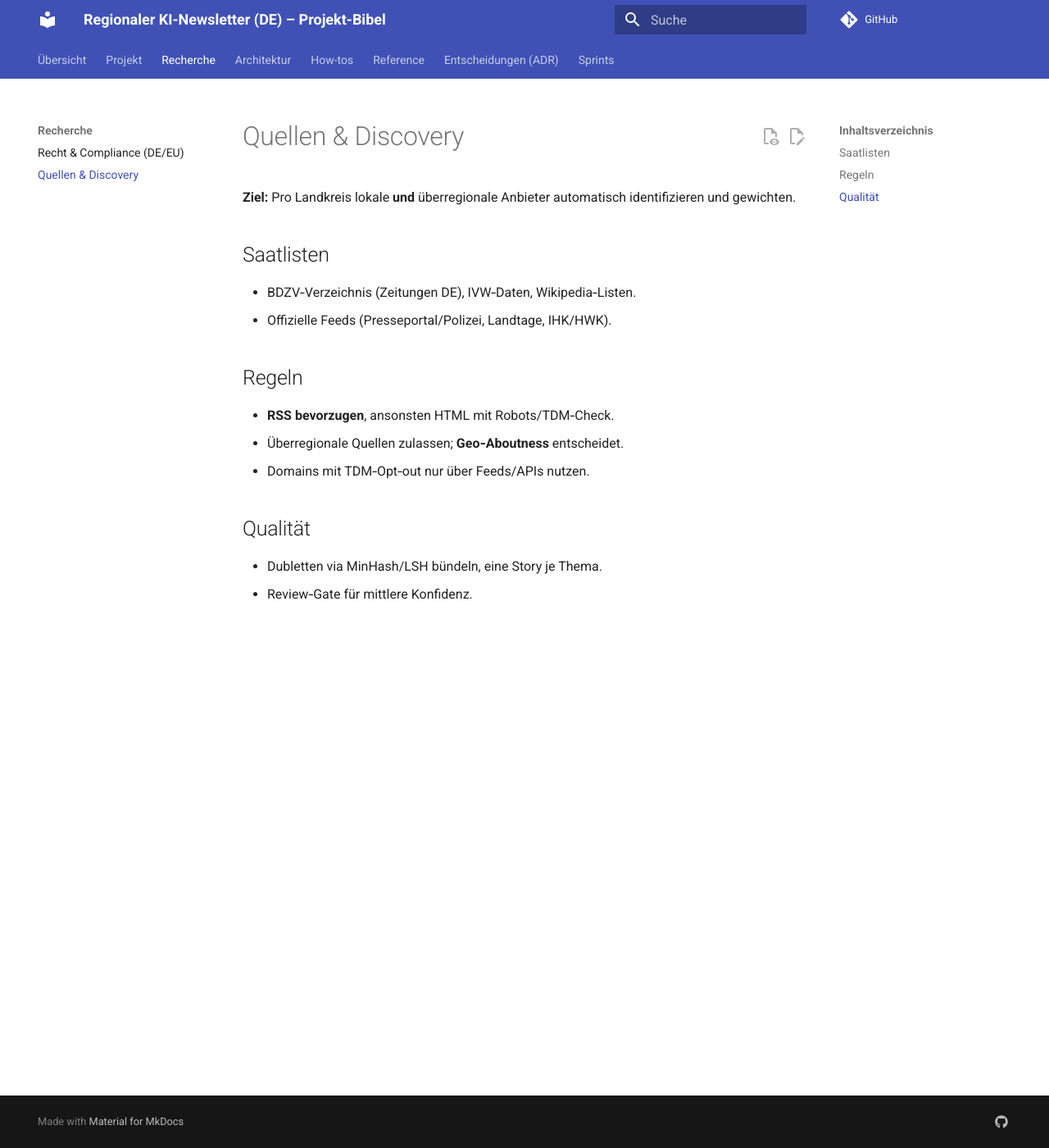
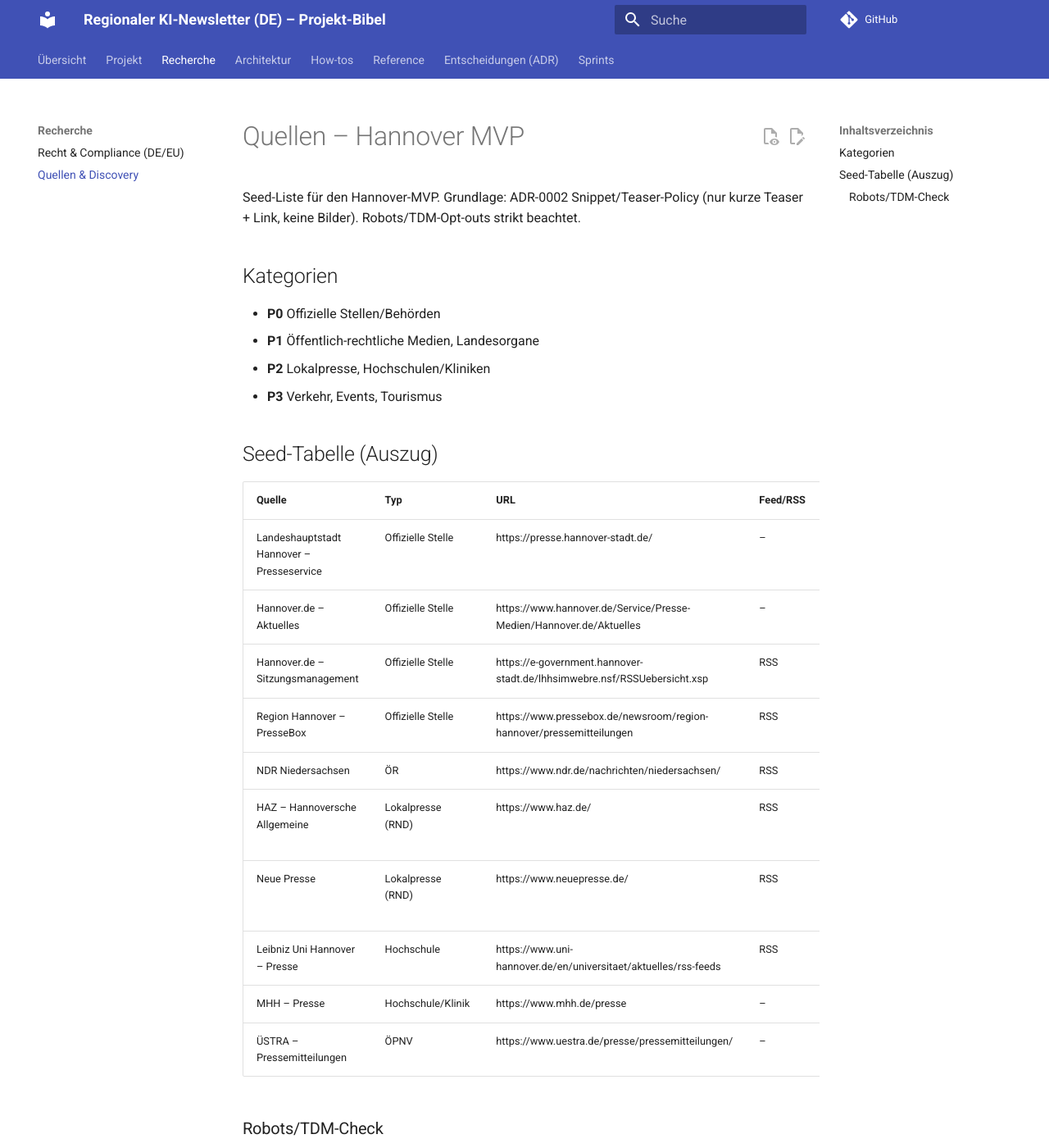
Before and after one commit to timrost/newsletter-bibel, an MkDocs documentation site: the page built from docs/research/quellen.md, in a window 1280 px wide and 1400 px high. Shown: the whole window at 82% size. Built offline with MkDocs 1.6.1 and Material for MkDocs 9.7.7, drawn with Linux system fonts in a browser that asks for light colours; comment, search, counter and statistics services are not loaded; some of the changed text lies outside the part shown.

Commit message:
Add Hannover MVP Deliverables

```diff
--- a/docs/research/quellen.md
+++ b/docs/research/quellen.md
@@ -1,16 +1,31 @@
-# Quellen & Discovery
+# Quellen – Hannover MVP
 
-**Ziel:** Pro Landkreis lokale **und** überregionale Anbieter automatisch identifizieren und gewichten.
+Seed-Liste für den Hannover-MVP. Grundlage: ADR-0002 Snippet/Teaser-Policy (nur kurze Teaser + Link, keine Bilder). Robots/TDM-Opt-outs strikt beachtet.
 
-## Saatlisten
-- BDZV‑Verzeichnis (Zeitungen DE), IVW‑Daten, Wikipedia‑Listen.
-- Offizielle Feeds (Presseportal/Polizei, Landtage, IHK/HWK).
+## Kategorien
+- **P0** Offizielle Stellen/Behörden
+- **P1** Öffentlich-rechtliche Medien, Landesorgane
+- **P2** Lokalpresse, Hochschulen/Kliniken
+- **P3** Verkehr, Events, Tourismus
 
-## Regeln
-- **RSS bevorzugen**, ansonsten HTML mit Robots/TDM‑Check.
-- Überregionale Quellen zulassen; **Geo‑Aboutness** entscheidet.
-- Domains mit TDM‑Opt‑out nur über Feeds/APIs nutzen.
+## Seed-Tabelle (Auszug)
+| Quelle | Typ | URL | Feed/RSS | Robots/TDM | Priorität | Policy |
+|--------|-----|-----|----------|------------|-----------|--------|
+| Landeshauptstadt Hannover – Presseservice | Offizielle Stelle | https://presse.hannover-stadt.de/ | – | OK | P0 | html_allowed |
+| Hannover.de – Aktuelles | Offizielle Stelle | https://www.hannover.de/Service/Presse-Medien/Hannover.de/Aktuelles | – | OK | P0 | html_allowed |
+| Hannover.de – Sitzungsmanagement | Offizielle Stelle | https://e-government.hannover-stadt.de/lhhsimwebre.nsf/RSSUebersicht.xsp | RSS | OK | P0 | rss_only |
+| Region Hannover – PresseBox | Offizielle Stelle | https://www.pressebox.de/newsroom/region-hannover/pressemitteilungen | RSS | OK | P1 | rss_only |
+| NDR Niedersachsen | ÖR | https://www.ndr.de/nachrichten/niedersachsen/ | RSS | OK | P1 | rss_only |
+| HAZ – Hannoversche Allgemeine | Lokalpresse (RND) | https://www.haz.de/ | RSS | RESTRICT (KI/TDM-Sperre) | P2 | rss_only |
+| Neue Presse | Lokalpresse (RND) | https://www.neuepresse.de/ | RSS | RESTRICT (KI/TDM-Sperre) | P2 | rss_only |
+| Leibniz Uni Hannover – Presse | Hochschule | https://www.uni-hannover.de/en/universitaet/aktuelles/rss-feeds | RSS | OK | P2 | rss_only |
+| MHH – Presse | Hochschule/Klinik | https://www.mhh.de/presse | – | OK | P2 | html_allowed |
+| ÜSTRA – Pressemitteilungen | ÖPNV | https://www.uestra.de/presse/pressemitteilungen/ | – | OK | P3 | html_allowed |
 
-## Qualität
-- Dubletten via MinHash/LSH bündeln, eine Story je Thema.
-- Review‑Gate für mittlere Konfidenz.
+### Robots/TDM-Check
+- **haz.de / neuepresse.de**: robots.txt enthält explizite Verbote für GPTBot, CCBot, Perplexity, ClaudeBot → nur RSS (Titel/Link). Quelle: robots.txt Stand 04.09.2025.
+- **hannover.de**: keine KI-Sperren, Standard-Crawl erlaubt.
+- **ndr.de**: Feeds vorgesehen, OK.
+- **uni-hannover.de**: Feeds vorgesehen, OK.
+
+---
```
Also changed, not shown: docs/adr/ADR-0003-geo-aboutness-region-scoring.md (added, +39 -0 lines), docs/howto/setup-hannover.md (+26 -5 lines).
